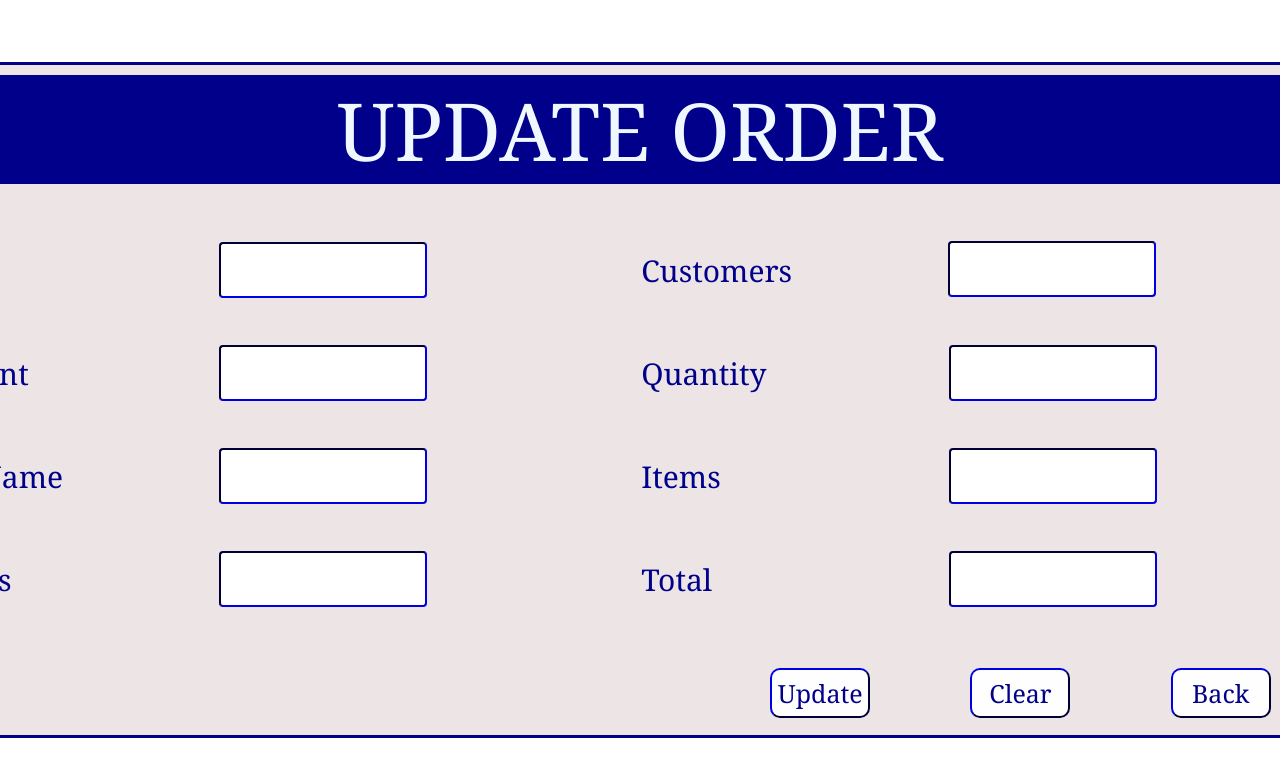
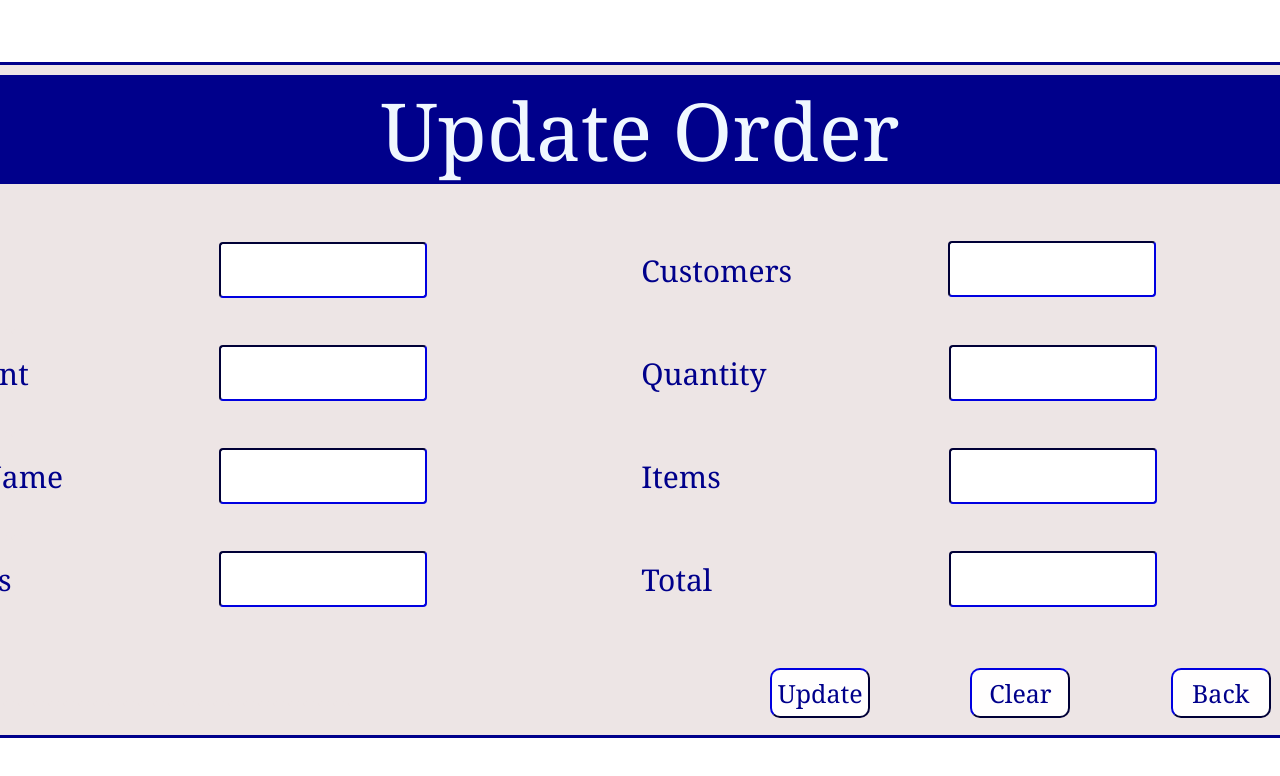
Before and after one commit to KAMoviniMudara/OrderManagementRestAPI_NewProject_Frontend_SemanticUI, a React (Create React App) app: page /updateorder in a window 1280 px wide. Shown: the top 776 px of the page. Built offline with nearby package versions, Linux system fonts and the light colour scheme.

Commit message:
update order

```diff
--- a/src/pages/UpdateOrder.jsx
+++ b/src/pages/UpdateOrder.jsx
@@ -61,7 +61,7 @@ export const UpdateOrder = (props) => {
   return (
     <div>
       <form className="form">
-      <lable className="login1" for="login">UPDATE ORDER</lable>
+      <lable className="login1" for="login">Update Order</lable>
         <br />
         <table>
           <tr>
```
